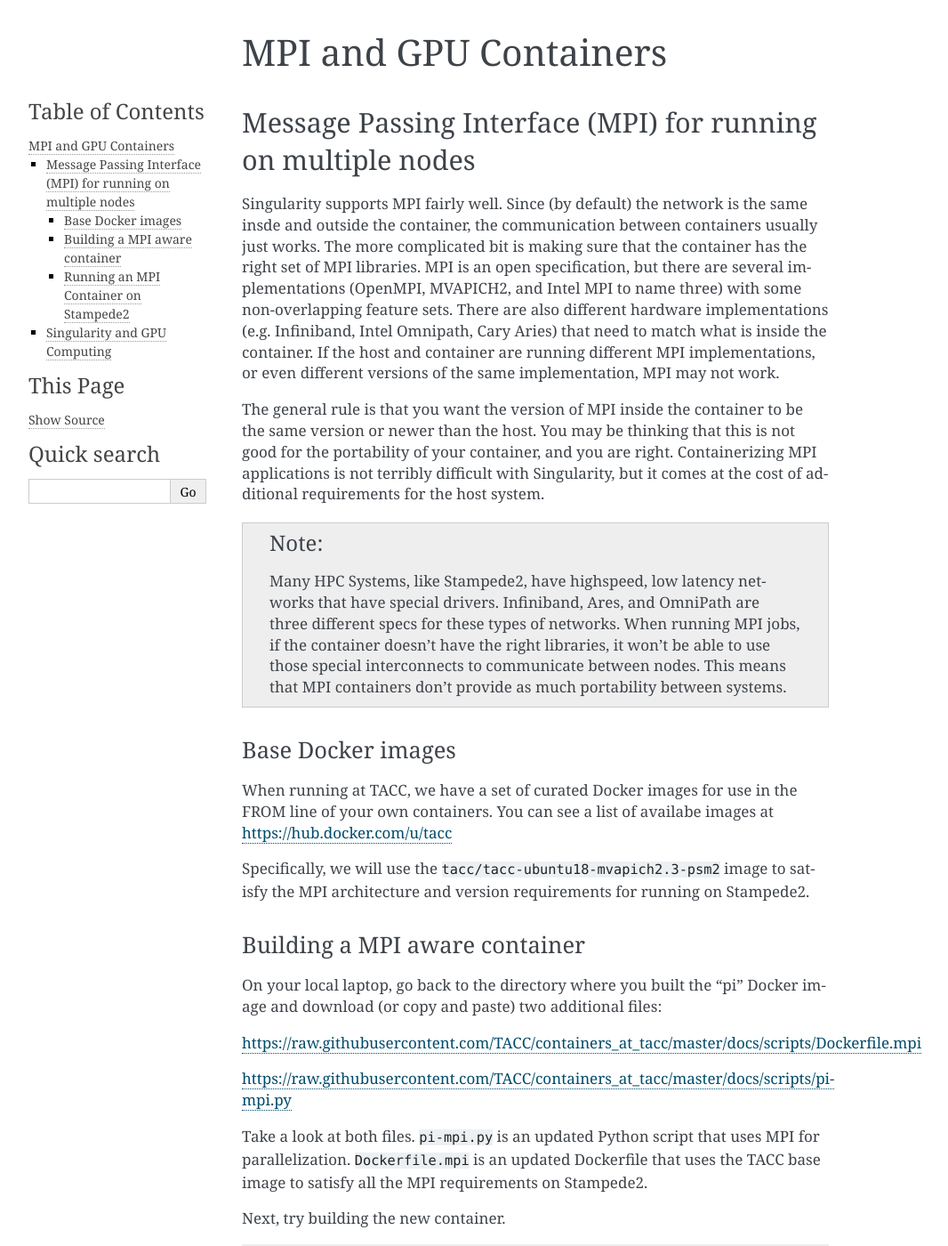
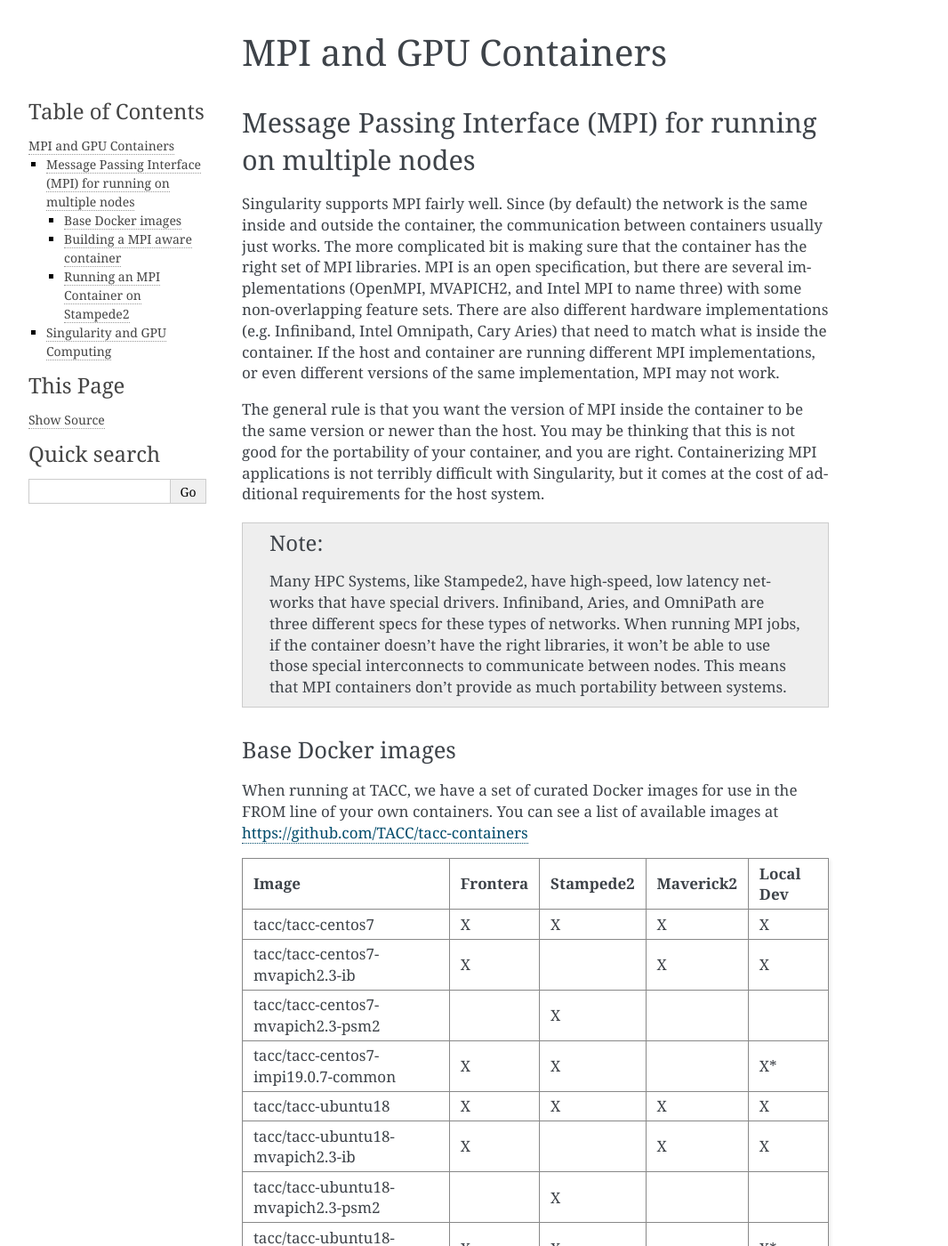
Before and after one commit to TACC/containers_at_tacc, a Sphinx documentation site: the page built from docs/singularity/03.mpi_and_gpus.rst, in a window 1280 px wide and 1400 px high. Shown: the whole window at 89% size, without its empty margins (148-1214 px from the left). Built offline with Sphinx 7.4.7, drawn with Linux system fonts in a browser that asks for light colours; some of the changed text lies outside the part shown.

Commit message:
Updated MPI and GPU sections. Included MPI image table, which Fixes #4

```diff
--- a/docs/singularity/03.mpi_and_gpus.rst
+++ b/docs/singularity/03.mpi_and_gpus.rst
@@ -5,30 +5,54 @@
 Message Passing Interface (MPI) for running on multiple nodes
 =============================================================
 
-Singularity supports MPI fairly well.  Since (by default) the network is the same insde and outside the container, the communication between containers usually just works.  The more complicated bit is making sure that the container has the right set of MPI libraries.  MPI is an open specification, but there are several implementations (OpenMPI, MVAPICH2, and Intel MPI to name three) with some non-overlapping feature sets.  There are also different hardware implementations (e.g. Infiniband, Intel Omnipath, Cary Aries) that need to match what is inside the container.  If the host and container are running different MPI implementations, or even different versions of the same implementation, MPI may not work.
+Singularity supports MPI fairly well.  Since (by default) the network is the same inside and outside the container, the communication between containers usually just works.  The more complicated bit is making sure that the container has the right set of MPI libraries.  MPI is an open specification, but there are several implementations (OpenMPI, MVAPICH2, and Intel MPI to name three) with some non-overlapping feature sets.  There are also different hardware implementations (e.g. Infiniband, Intel Omnipath, Cary Aries) that need to match what is inside the container.  If the host and container are running different MPI implementations, or even different versions of the same implementation, MPI may not work.
 
 The general rule is that you want the version of MPI inside the container to be the same version or newer than the host.  You may be thinking that this is not good for the portability of your container, and you are right.  Containerizing MPI applications is not terribly difficult with Singularity, but it comes at the cost of additional requirements for the host system.
 
 .. Note::
 
-  Many HPC Systems, like Stampede2, have highspeed, low latency networks that have special drivers.  Infiniband, Ares, and OmniPath are three different specs for these types of networks.  When running MPI jobs, if the container doesn't have the right libraries, it won't be able to use those special interconnects to communicate between nodes.  This means that MPI containers don't provide as much portability between systems.
+  Many HPC Systems, like Stampede2, have high-speed, low latency networks that have special drivers.  Infiniband, Aries, and OmniPath are three different specs for these types of networks.  When running MPI jobs, if the container doesn't have the right libraries, it won't be able to use those special interconnects to communicate between nodes.  This means that MPI containers don't provide as much portability between systems.
 
 Base Docker images
 ------------------
 
-When running at TACC, we have a set of curated Docker images for use in the FROM line of your own containers.  You can see a list of availabe images at `https://hub.docker.com/u/tacc <https://hub.docker.com/u/tacc>`_
+When running at TACC, we have a set of curated Docker images for use in the FROM line of your own containers.  You can see a list of available images at `https://github.com/TACC/tacc-containers <https://github.com/TACC/tacc-containers>`_
 
-Specifically, we will use the ``tacc/tacc-ubuntu18-mvapich2.3-psm2`` image to satisfy the MPI architecture and version requirements for running on Stampede2.
++--------------------------------------+----------+-----------+-----------+-----------+
+| Image                                | Frontera | Stampede2 | Maverick2 | Local Dev |
++======================================+==========+===========+===========+===========+
+| tacc/tacc-centos7                    | X        | X         | X         | X         |
++--------------------------------------+----------+-----------+-----------+-----------+
+| tacc/tacc-centos7-mvapich2.3-ib      | X        |           | X         | X         |
++--------------------------------------+----------+-----------+-----------+-----------+
+| tacc/tacc-centos7-mvapich2.3-psm2    |          | X         |           |           |
++--------------------------------------+----------+-----------+-----------+-----------+
+| tacc/tacc-centos7-impi19.0.7-common  | X        | X         |           | X\*       |
++--------------------------------------+----------+-----------+-----------+-----------+
+| tacc/tacc-ubuntu18                   | X        | X         | X         | X         |
++--------------------------------------+----------+-----------+-----------+-----------+
+| tacc/tacc-ubuntu18-mvapich2.3-ib     | X        |           | X         | X         |
++--------------------------------------+----------+-----------+-----------+-----------+
+| tacc/tacc-ubuntu18-mvapich2.3-psm2   |          | X         |           |           |
++--------------------------------------+----------+-----------+-----------+-----------+
+| tacc/tacc-ubuntu18-impi19.0.7-common | X        | X         |           | X\*       |
++--------------------------------------+----------+-----------+-----------+-----------+
 
+.. Note::
+
+   \*May need ``export I_MPI_FABRICS=shm`` to run locally.
+
+   LS5 is missing because it uses a proprietary fabric library which cannot be built into a container.
+
+Specifically, we will use the ``tacc/tacc-ubuntu18-impi19.0.7-common`` image to satisfy the MPI architectures on both Stampede2 and Frontera, while also allowing intra-node testing on your local development system.
 
 Building a MPI aware container
 ------------------------------
 
 On your local laptop, go back to the directory where you built the "pi" Docker image and download (or copy and paste) two additional files:
 
-`https://raw.githubusercontent.com/TACC/containers_at_tacc/master/docs/scripts/Dockerfile.mpi <https://raw.githubusercontent.com/TACC/containers_at_tacc/master/docs/scripts/Dockerfile.mpi>`_
-
-`https://raw.githubusercontent.com/TACC/containers_at_tacc/master/docs/scripts/pi-mpi.py <https://raw.githubusercontent.com/TACC/containers_at_tacc/master/docs/scripts/pi-mpi.py>`_
+* `Dockerfile.mpi <https://raw.githubusercontent.com/TACC/containers_at_tacc/master/docs/scripts/Dockerfile.mpi>`_
+* `pi-mpi.py <https://raw.githubusercontent.com/TACC/containers_at_tacc/master/docs/scripts/pi-mpi.py>`_
 
 Take a look at both files.  ``pi-mpi.py`` is an updated Python script that uses MPI for parallelization.  ``Dockerfile.mpi`` is an updated Dockerfile that uses the TACC base image to satisfy all the MPI requirements on Stampede2.
 
@@ -45,6 +69,10 @@
 
 Once you have successfully built an image, push it up to DockerHub with the ``docker push`` command so that we can pull it back down on Stampede2.
 
+.. code-block:: bash
+
+   $ docker push USERNAME/pi-estimator:0.1-mpi
+
 Running an MPI Container on Stampede2
 -------------------------------------
 
@@ -53,7 +81,6 @@
 .. code-block:: bash
 
     $ idev -m 60 -p normal -N 2 -n 128
-
 
 Once you have a working MPI container, invoking it would look something like:
 
@@ -65,16 +92,14 @@
   time singularity exec pi-estimator_0.1-mpi.sif pi-mpi.py 10000000
   time ibrun singularity exec pi-estimator_0.1-mpi.sif pi-mpi.py 10000000
 
-
 .. Note::
-  TACC uses a command called ``ibrun`` on all of its systems that configures MPI to use the high-speed, low-latency network.  If you are familiar with MPI, this is the functional equivalent to ``mpirun``
+  TACC uses a command called ``ibrun`` on all of its systems that configures MPI to use the high-speed, low-latency network, and binds processes to specific cores.  If you are familiar with MPI, this is the functional equivalent to ``mpirun``.
 
 This will use the **host MPI** libraries to run in parallel, and assuming the image has what it needs, can work across many nodes.
 
 As an aside, for a single node you can also use the **container MPI** to run in parallel (but usually you don't want this).
 
-When you are don with your interactive session, don't forget to ``exit`` to end the session and go back to the login node.
-
+When you are done with your interactive session, don't forget to ``exit`` to end compute job and go back to the login node.
 
 
 Singularity and GPU Computing
@@ -95,7 +120,7 @@
 
   singularity exec --nv caffe_latest.sif caffe device_query -gpu 0
 
-Please note that the --nv flag specifically passes the GPU drivers into the container. If you leave it out, the GPU will not be detected.
+Please note that the ``--nv`` flag specifically passes the GPU drivers into the container. If you leave it out, the GPU will not be detected.
 
 The main requirement for this to work is that the version of the host drivers matches the major version of the library inside the container.  So, for example, if CUDA 10 is on the host, the container needs to use CUDA 10 internally.
 
```
Also changed, not shown: other parts of docs/singularity/03.mpi_and_gpus.rst (+6 -4 lines), 2 other files.
